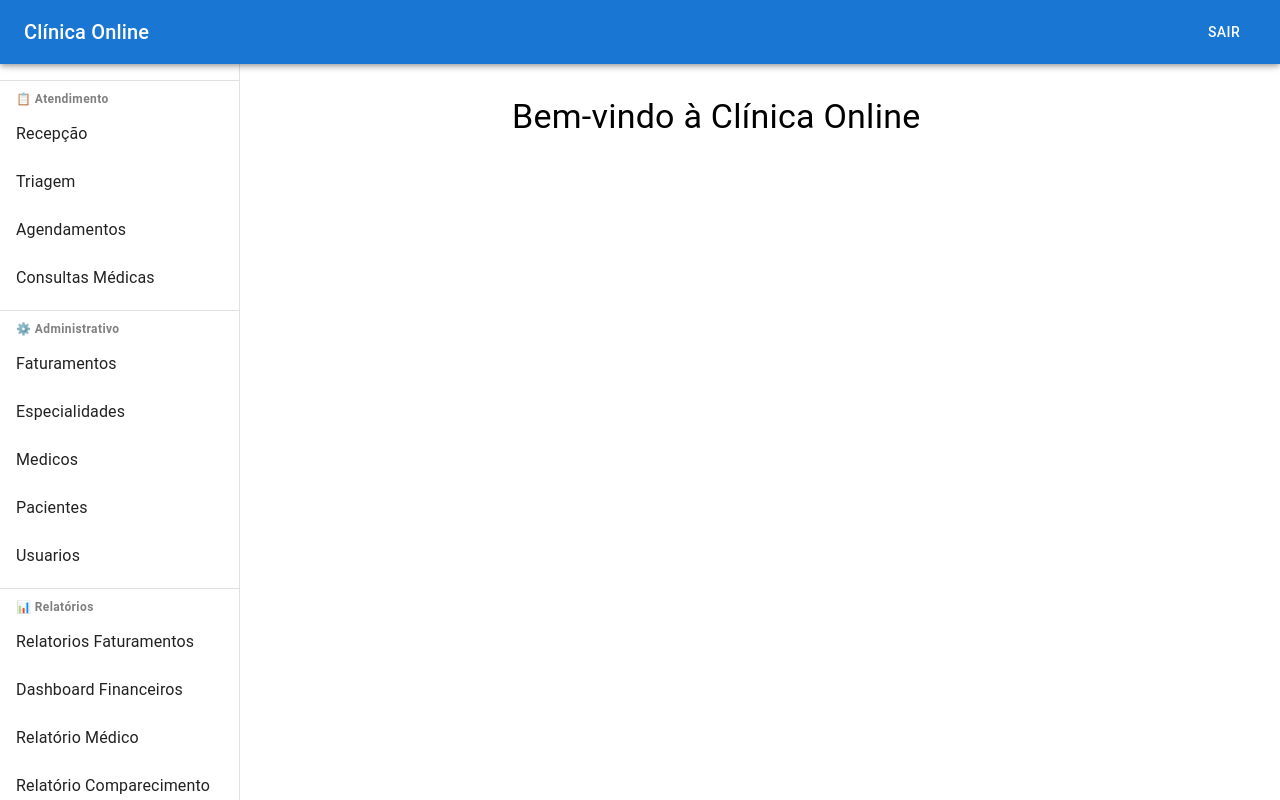
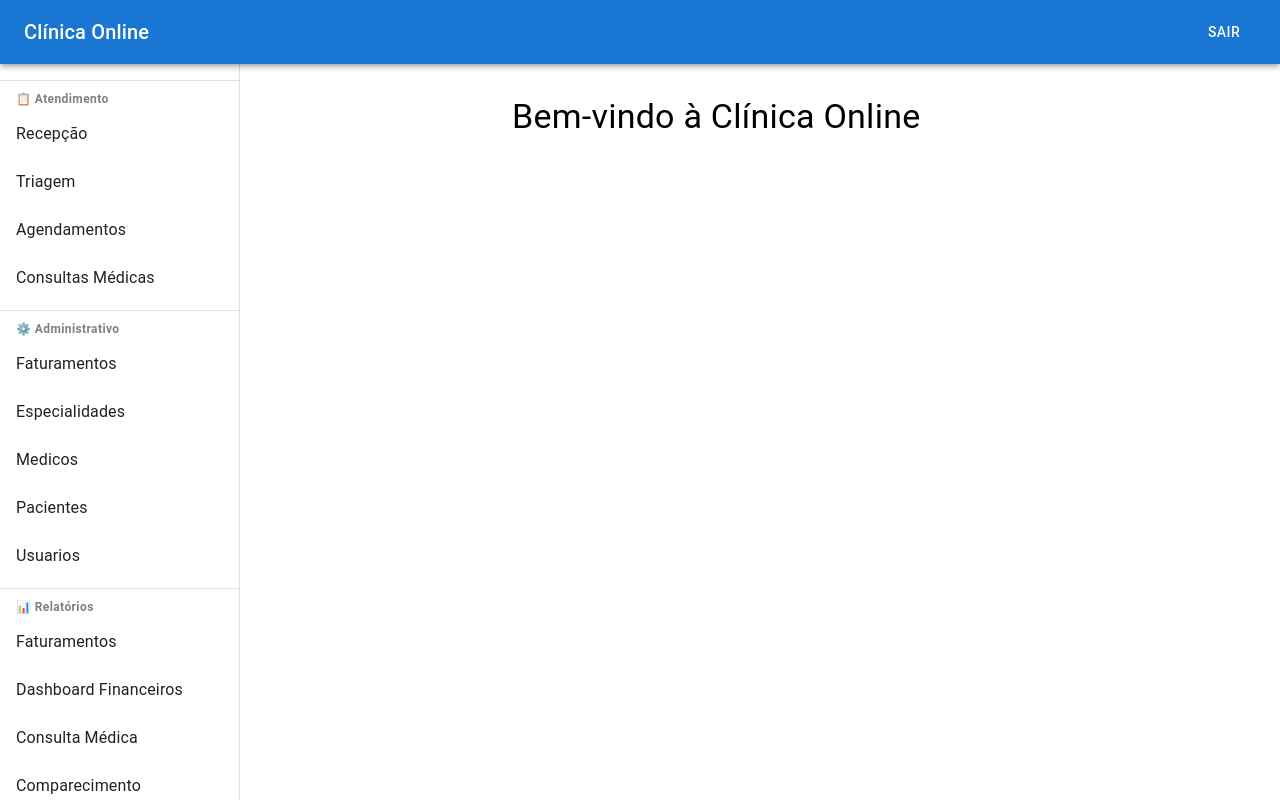
Before and after one commit to andreitoledo/Atendimento-Medico, a React (Vite) app in the folder clinica-frontend/: page /home in a window 1280 px wide. Built offline with nearby package versions, Linux system fonts and the light colour scheme; sample sign-in values are in the browser's storage.

Commit message:
Ajuste nos nomes dos relatórios do menu

```diff
--- a/clinica-frontend/src/components/Layout.jsx
+++ b/clinica-frontend/src/components/Layout.jsx
@@ -40,15 +40,15 @@ const Layout = ({ children }) => {
     {
       title: '📊 Relatórios',
       items: [
-        { label: 'Relatorios Faturamentos', path: '/relatoriosFaturamentos', roles: ['admin'] },
+        { label: 'Faturamentos', path: '/relatoriosFaturamentos', roles: ['admin'] },
         { label: 'Dashboard Financeiros', path: '/dashboardFinanceiro', roles: ['admin'] },
-        { label: 'Relatório Médico', path: '/relatorioConsultaMedica', roles: ['admin'] },
-        { label: 'Relatório Comparecimento', path: '/relatorioComparecimento', roles: ['admin'] },
-        { label: 'Relatório Agendamento Período', path: '/relatorioAgendamentosPorPeriodo', roles: ['admin'] },
-        { label: 'Relatório Paciente Recorrente', path: '/relatorioPacientesRecorrentes', roles: ['admin'] },
-        { label: 'Relatório Produção Médica', path: '/relatorioProducaoMedica', roles: ['admin'] },
-        { label: 'Relatório Especialidade', path: '/relatorioConsultasPorEspecialidades', roles: ['admin'] },
-        { label: 'Relatório Diário', path: '/relatorioConsultasPorDia', roles: ['admin'] },
+        { label: 'Consulta Médica', path: '/relatorioConsultaMedica', roles: ['admin'] },
+        { label: 'Comparecimento', path: '/relatorioComparecimento', roles: ['admin'] },
+        { label: 'Agendamento por Período', path: '/relatorioAgendamentosPorPeriodo', roles: ['admin'] },
+        { label: 'Paciente Recorrente', path: '/relatorioPacientesRecorrentes', roles: ['admin'] },
+        { label: 'Produção Médica', path: '/relatorioProducaoMedica', roles: ['admin'] },
+        { label: 'Consulta por Especialidade', path: '/relatorioConsultasPorEspecialidades', roles: ['admin'] },
+        { label: 'Consulta Por Dia', path: '/relatorioConsultasPorDia', roles: ['admin'] },
       ]
     }
   ];
```
